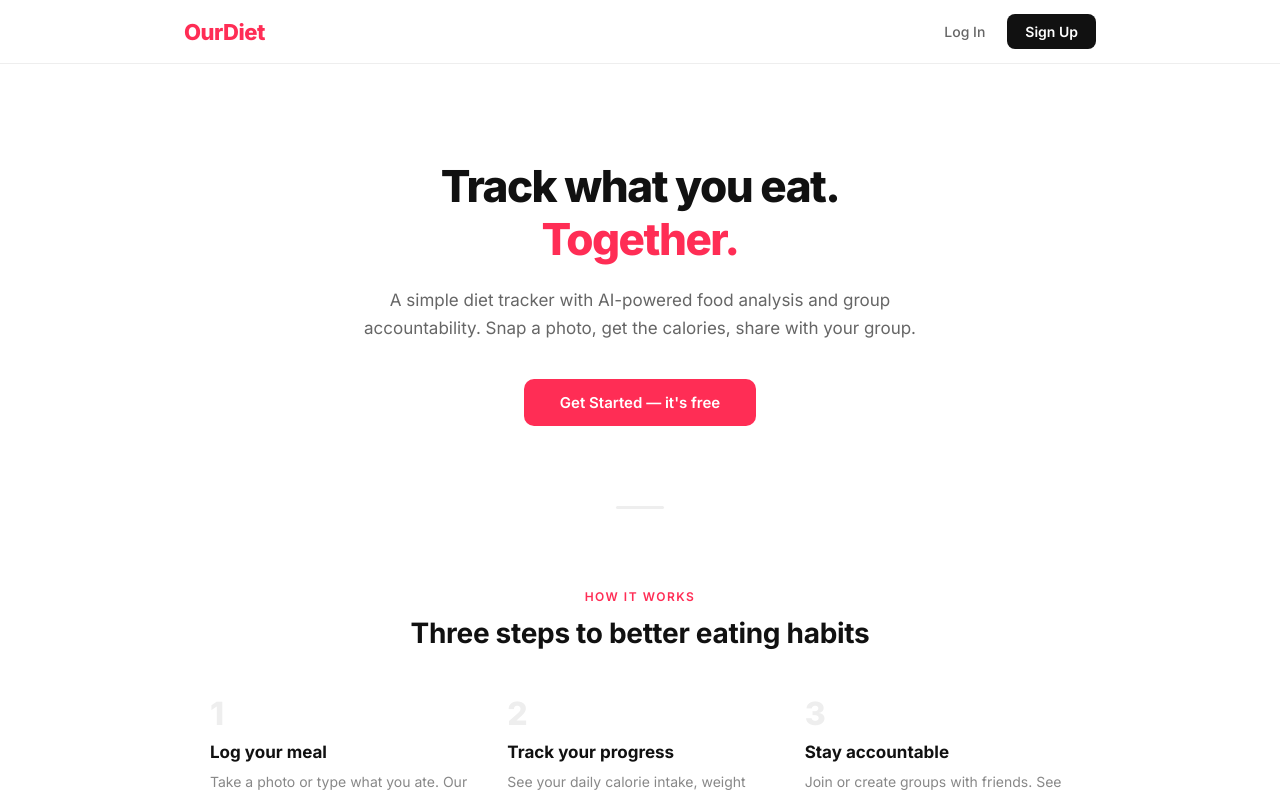
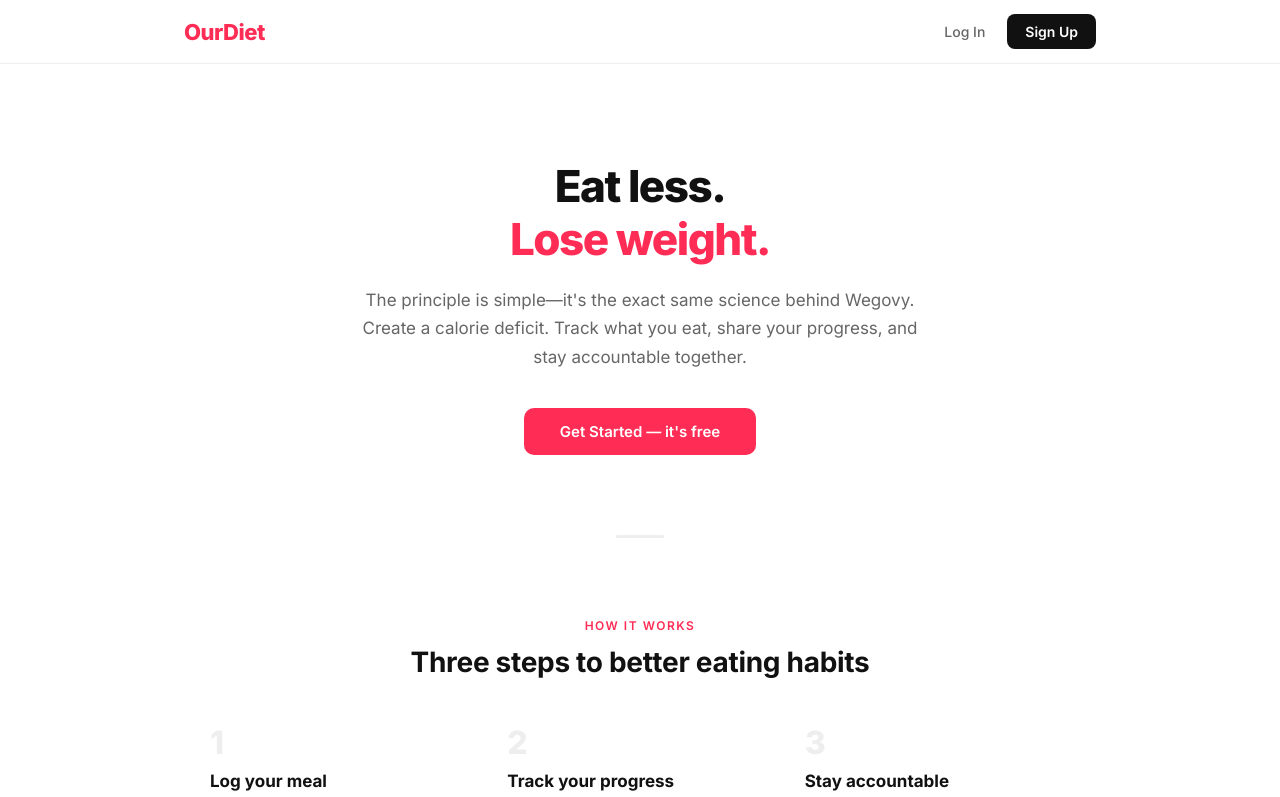
Before and after one commit to syusjko/Ourdiet, a React (Vite) app: page / in a window 1280 px wide. Shown: the top 797 px of the page. Built offline with nearby package versions, Linux system fonts and the light colour scheme; no server answers.

Commit message:
feat: update landing page copy (eat less, wegovy principle)

```diff
--- a/src/pages/Landing.jsx
+++ b/src/pages/Landing.jsx
@@ -17,11 +17,11 @@ export default function Landing() {
             <section className="landing-hero">
                 <div className="landing-hero-content">
                     <h1 className="landing-hero-title">
-                        Track what you eat.<br />
-                        <span className="landing-hero-title-sub">Together.</span>
+                        Eat less.<br />
+                        <span className="landing-hero-title-sub">Lose weight.</span>
                     </h1>
                     <p className="landing-hero-desc">
-                        A simple diet tracker with AI-powered food analysis and group accountability. Snap a photo, get the calories, share with your group.
+                        The principle is simple—it's the exact same science behind Wegovy. Create a calorie deficit. Track what you eat, share your progress, and stay accountable together.
                     </p>
                     <div className="landing-hero-actions">
                         <Link to="/signup" className="landing-btn-hero">Get Started — it's free</Link>
```
